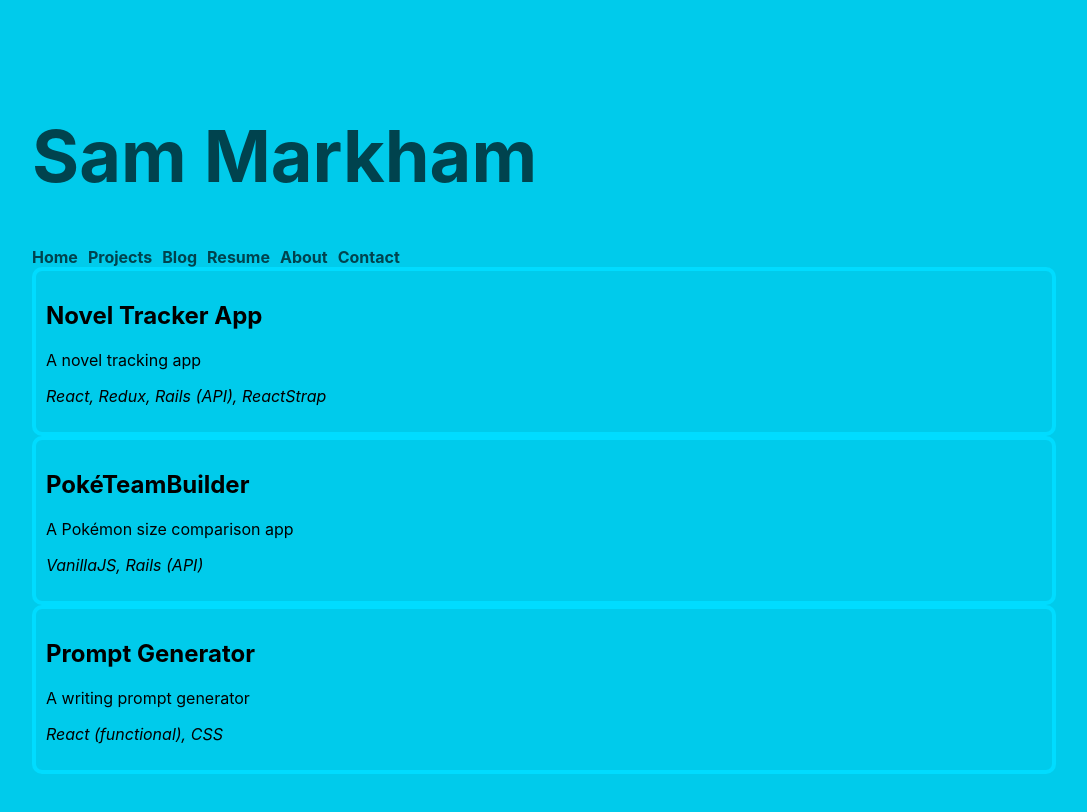
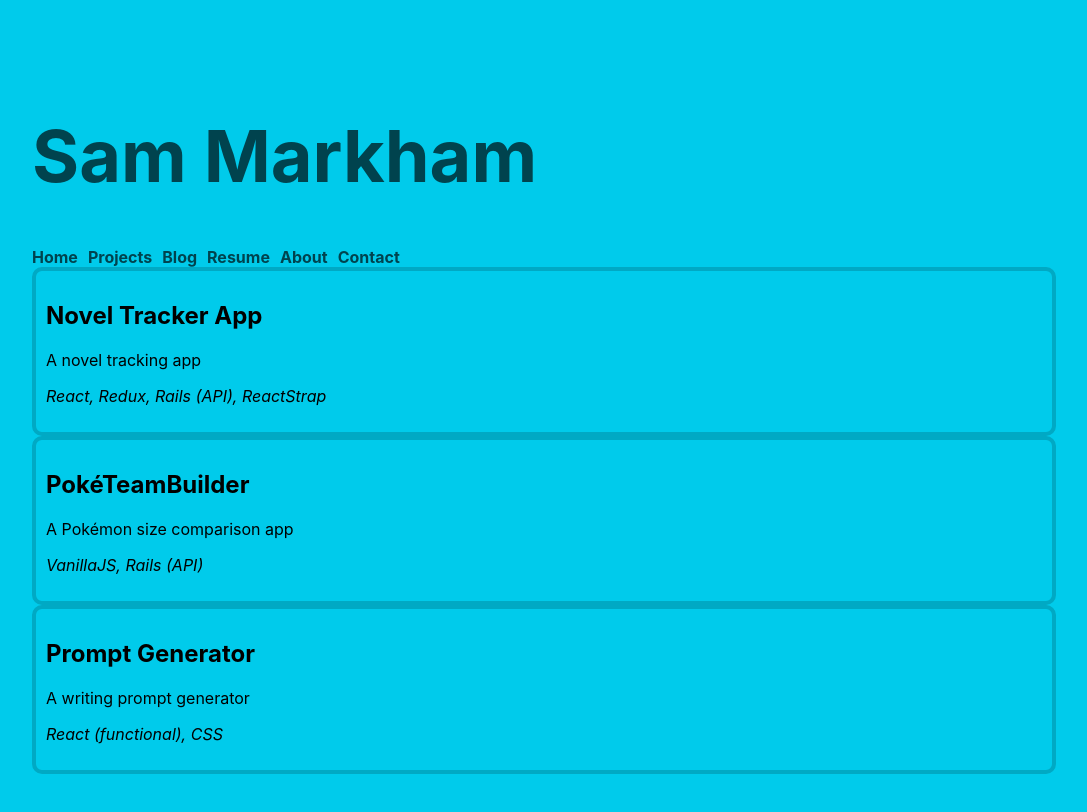
Before and after one commit to sharkham/sharkham-portfolio, a React (Create React App) app: page /projects in a window 1280 px wide. Shown: the top 812 px of the page, without its empty margins (96-1183 px from the left). Built offline with nearby package versions, Linux system fonts and the light colour scheme.

Commit message:
Add more styling

```diff
--- a/src/App.css
+++ b/src/App.css
@@ -54,7 +54,7 @@ body {
   border-style: solid;
   border: solid 4px;
   border-radius: 10px;
-  border-color: #00dcff;
+  border-color: #00a9c4;
   padding: 10px;
 }
 
```
